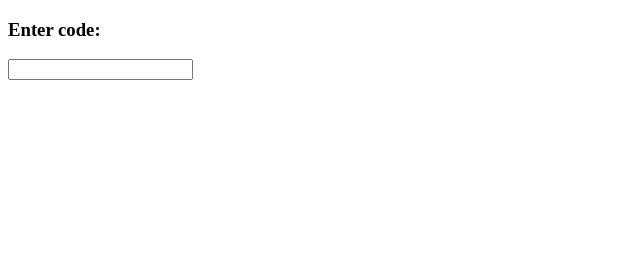
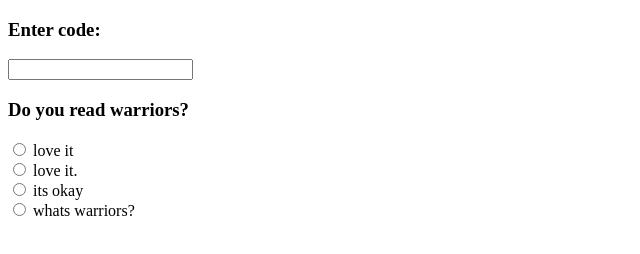
Before and after one commit to Tyjameslundgames/LOL, a plain HTML site: page index.html in a window 1280 px wide. Shown: the whole page, without its empty margins (0-640 px from the left). Drawn offline with Linux system fonts and the light colour scheme.

Commit message:
Update index.html

```diff
--- a/index.html
+++ b/index.html
@@ -21,6 +21,10 @@
     <h3>Enter code:</h3>
     <input type="text" name="name" />
   </form>
-
+  <H3>Do you read warriors?</h3>
+  <input type="radio" name="website_poll" value="love_it"/> love it <br/>
+  <input type="radio" name="website_poll" value="love_it."/> love it. <br/>
+  <input type="radio" name="website_poll" value="its_okay"/> its okay <br/>
+  <input type="radio" name="website_poll" value="whats_warriros?"/> whats warriors? <br/>
   </body>
 </html>
```
